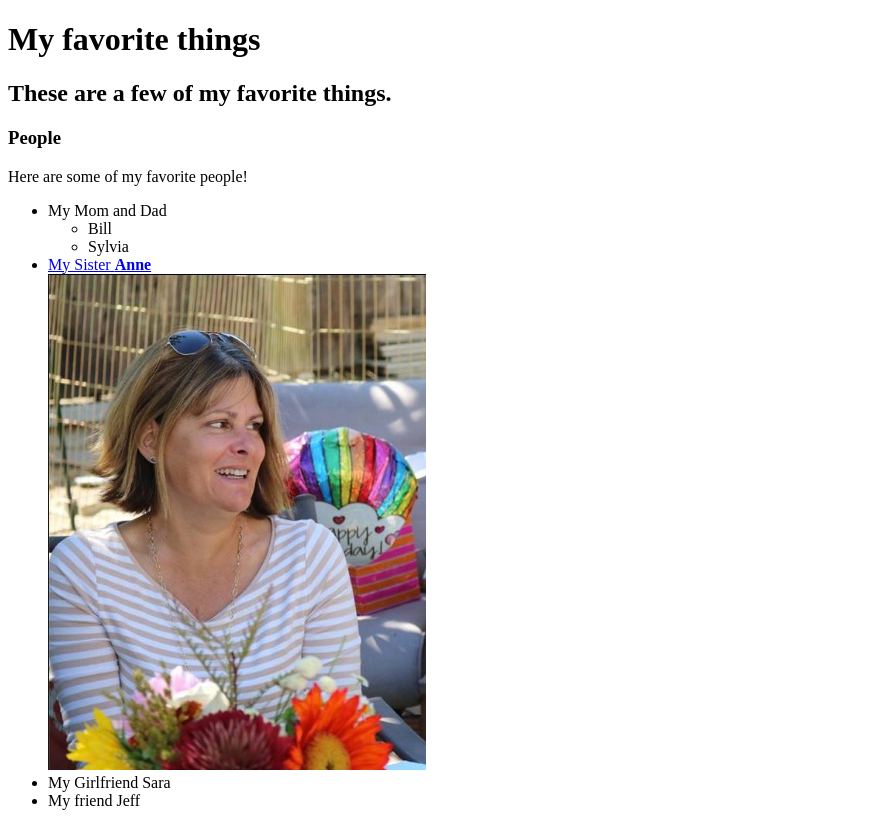
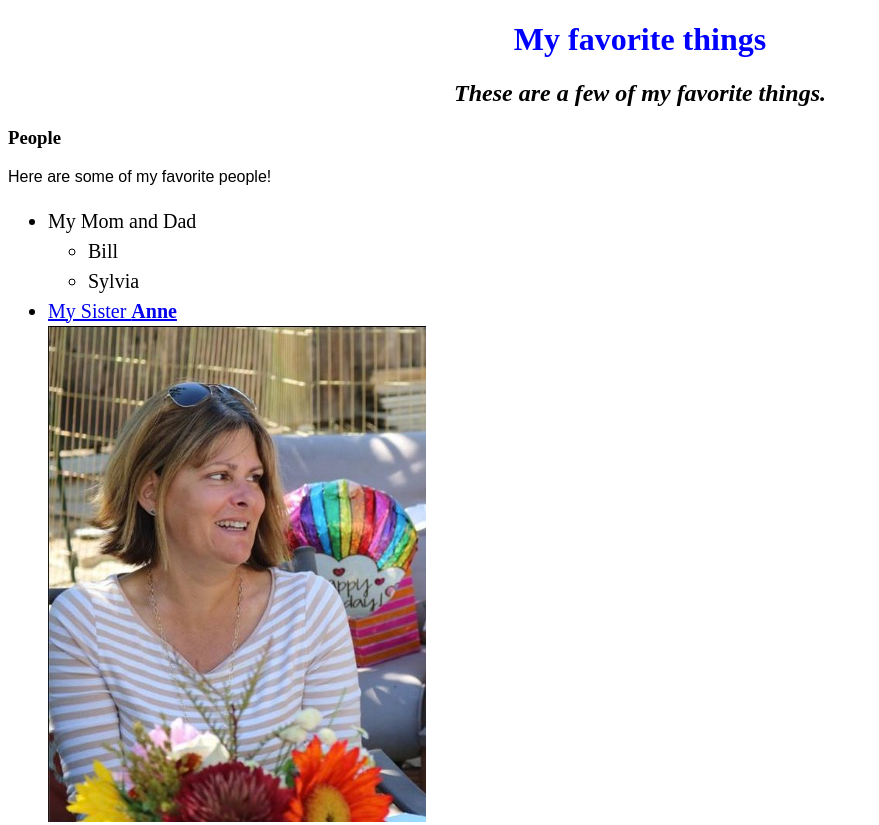
Before and after one commit to briangiles/my-first-webpage, a plain HTML site: page index.html in a window 1280 px wide. Shown: the top 825 px of the page, without its empty margins (0-879 px from the left). Drawn offline with Linux system fonts and the light colour scheme.

Commit message:
Change name of favorite-things.html to index.html

```diff
--- /dev/null
+++ b/css/styles.css
@@ -0,0 +1,18 @@
+h1 {
+  color: #00f;
+  text-align: center;
+}
+
+h2 {
+  font-style: italic;
+  text-align: center;
+}
+
+p {
+  font-family: sans-serif;
+}
+
+ul {
+  font-size: 20px;
+  line-height: 30px;
+}
--- a/favorite-things.html
+++ b/index.html
@@ -1,7 +1,8 @@
 <!DOCTYPE html>
 <html>
   <head>
-    <title>Home</title>
+    <link href="css/styles.css" rel="stylesheet" type="text/css">
+    <title>Brian's favorite things</title>
   </head>
   <body>
     <h1>My favorite things</h1>
```
